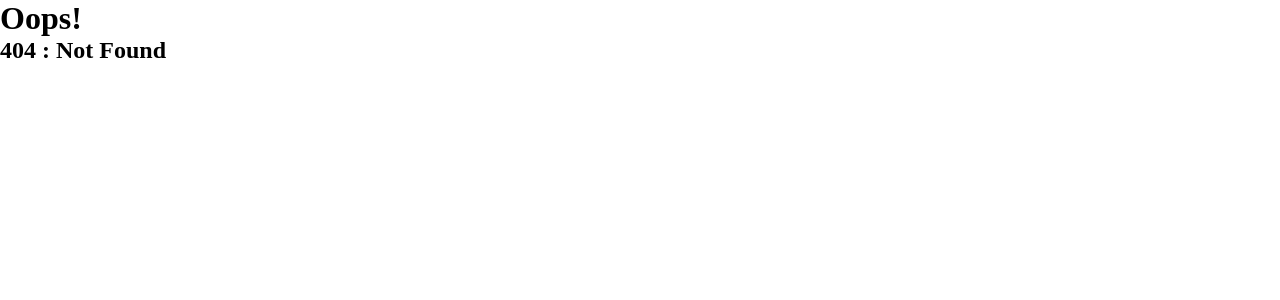
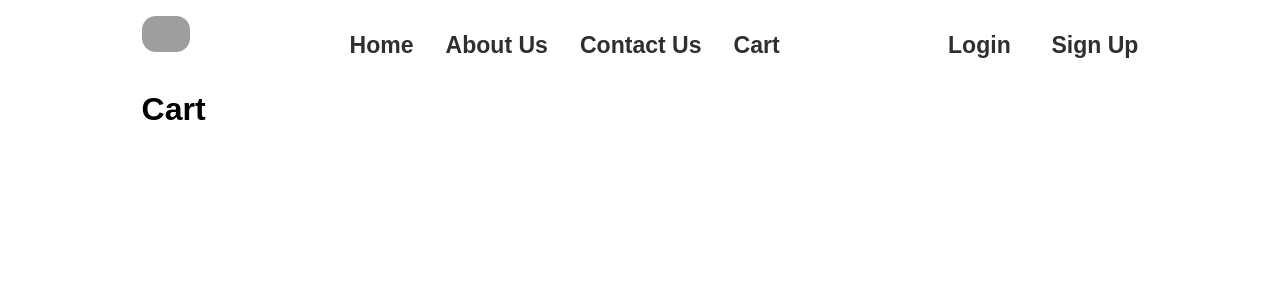
Before and after one commit to arunbaaby/swiggy-namaste-vite, a React (Vite) app: page /cart in a window 1280 px wide. Before the commit this address had no page. Shown: the top 300 px of the page. Built offline with nearby package versions, Linux system fonts and the light colour scheme; grey boxes are pictures that could not be loaded.

Commit message:
cart page

```diff
--- a/src/Main.jsx
+++ b/src/Main.jsx
@@ -6,6 +6,7 @@ import About from "./components/About";
 import Contact from "./components/Contact";
 import Error from "./components/Error";
 import RestaurantDetails from "./components/RestaurantDetails";
+import Cart from "./components/Cart";
 import './index.css';
 import Body from "./components/Body";
 
@@ -29,6 +30,10 @@ const appRouter = createBrowserRouter(
           element: <Contact />
         },
         {
+          path: '/cart',
+          element: <Cart />
+        },
+        {
           path:'/restaurant/:resId',
           element: <RestaurantDetails />
         }
--- /dev/null
+++ b/src/components/Cart.jsx
@@ -0,0 +1,9 @@
+const Cart = ()=>{
+    return (
+        <div className="cart-wrapper">
+            <h1>Cart</h1>
+        </div>
+    )
+}
+
+export default Cart;
--- a/src/components/Navbar.jsx
+++ b/src/components/Navbar.jsx
@@ -34,7 +34,7 @@ const Navbar = () => {
                     <li><Link to={'/'}>Home</Link></li>
                     <li><Link to={'/about'}>About Us</Link></li>
                     <li><Link to={'/contact'}>Contact Us</Link></li>
-                    <li><a href="#">Cart</a></li>
+                    <li><Link to={'/cart'}>Cart</Link></li>
                 </ul>
                 <div className="auth-links">
                     <a href="#" className="login" onClick={
```
